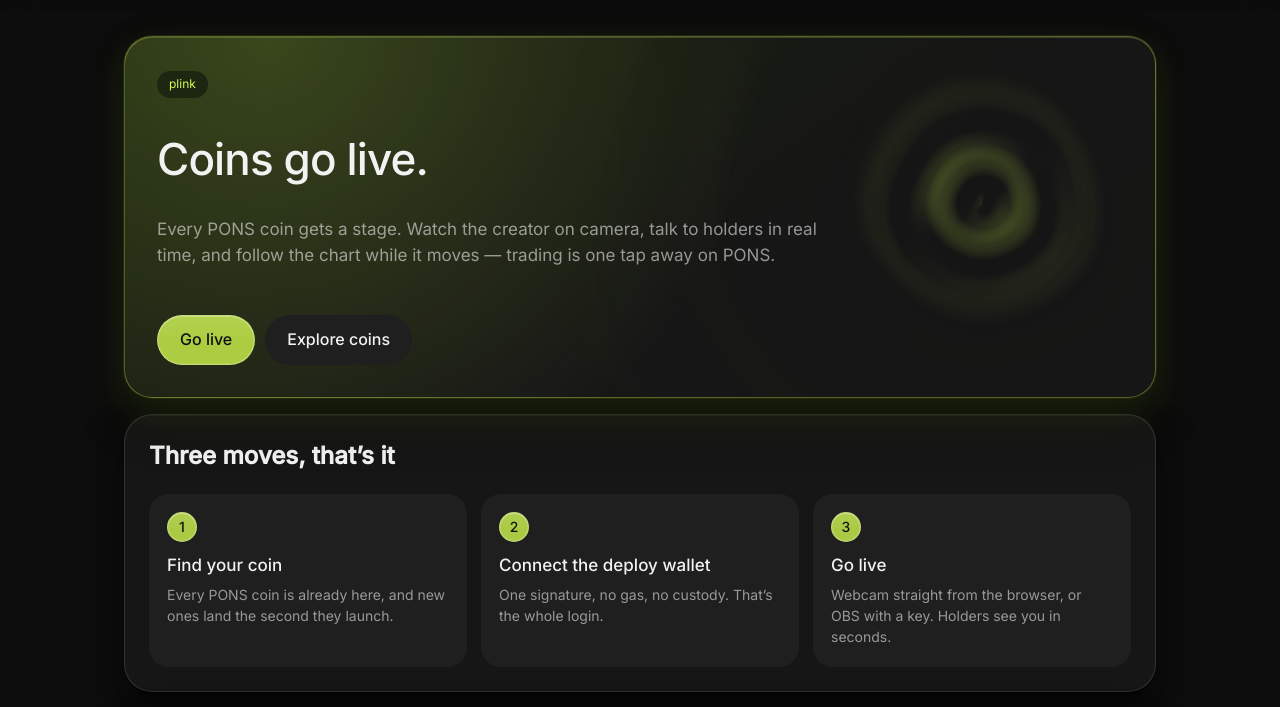
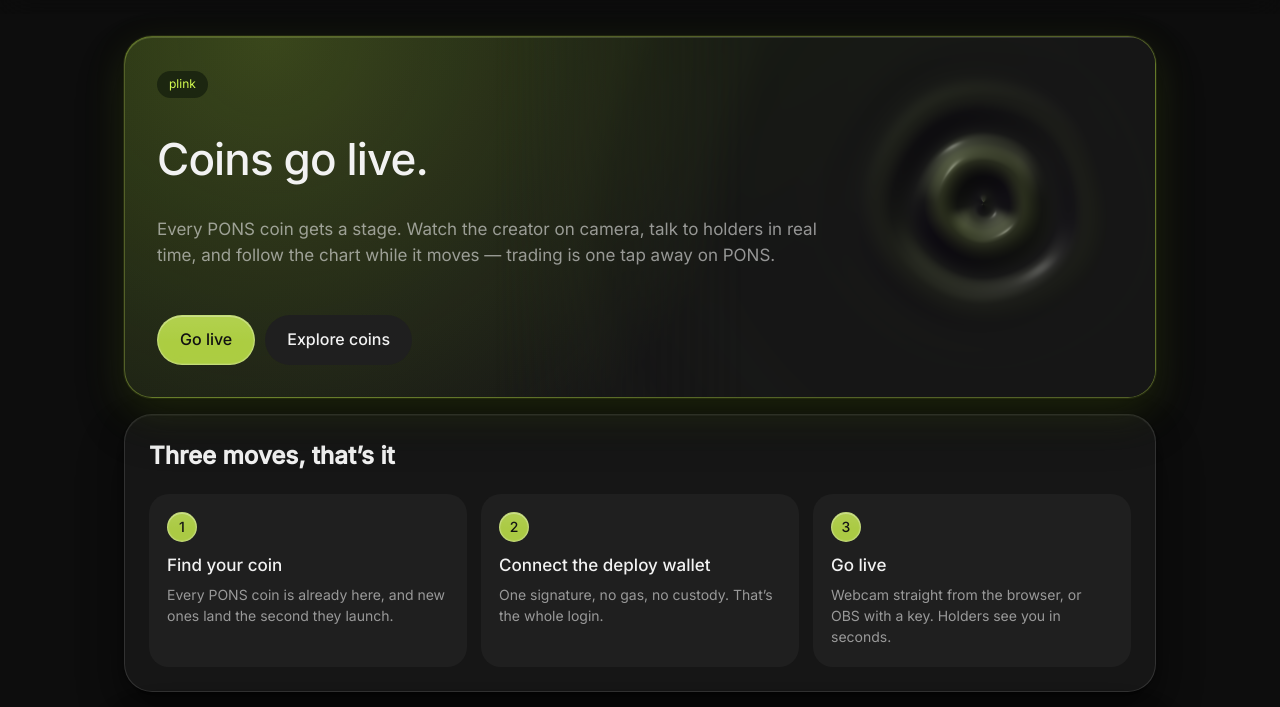
Before and after one commit to Maxx88xx/stream, a plain HTML site: page frontend/index.html in a window 1280 px wide. Shown: the part 62-769 px from the top of the page. Drawn offline with Linux system fonts and the light colour scheme; no server answers; animation ran at ten frames a second.

Commit message:
Hero ripples: real liquid glass — refraction with dispersion over the rebuilt panel backdrop, fresnel-weighted studio reflections; shape and timing unchanged

```diff
--- a/frontend/index.html
+++ b/frontend/index.html
@@ -542,7 +542,7 @@
     const PERIOD = 8, N = 3;
     const VS = 'attribute vec2 a;void main(){gl_Position=vec4(a,0.,1.);}';
     const FS = `precision highp float;
-uniform vec2 uRes;uniform float uT;uniform vec4 uR[${N}];uniform vec3 uLime;
+uniform vec2 uRes;uniform float uT;uniform vec4 uR[${N}];uniform vec3 uLime;uniform vec4 uPanel;
 const float W=6.2831853/${PERIOD.toFixed(1)};
 float wave(vec2 p,vec4 r,float t){
   float age=t-r.z; if(age<=0.) return 0.;
@@ -557,20 +557,49 @@
   return amp*env*sin(6.2831853*d/lam);
 }
 float height(vec2 p,float t){float h=0.;for(int i=0;i<${N};i++)h+=wave(p,uR[i],t);return h;}
+// The panel's own CSS backdrop, rebuilt here so the glass has something to refract.
+// c = panel-space pixels (y down).
+vec3 bg(vec2 c){
+  vec2 W=uPanel.xy;
+  float L=W.x*0.5736+W.y*0.8192;
+  float t=((c.x-W.x*0.5)*0.5736+(c.y-W.y*0.5)*0.8192)/L+0.5;
+  vec3 col=mix(vec3(0.094,0.125,0.059),vec3(0.086),clamp(t/0.64,0.,1.));
+  float rr=length(c-vec2(0.14*W.x,0.))/length(vec2(0.86*W.x,W.y));
+  return mix(col,uLime,0.18*(1.-clamp(rr/0.52,0.,1.)));
+}
+// A hidden soft light field behind the glass: invisible on flat water, shows up
+// only where the surface bends the view (differential refraction).
+vec3 env(vec2 c){
+  vec2 u=c/uPanel.y;
+  float g=0.5+0.5*sin(u.x*2.3+0.4)*sin(u.y*2.9-0.9);
+  return uLime*g*0.34;
+}
 void main(){
   vec2 p=(gl_FragCoord.xy-0.5*uRes)/uRes.y;
   float e=2.0/uRes.y;
   float h=height(p,uT);
   float hx=height(p+vec2(e,0.),uT)-h;
   float hy=height(p+vec2(0.,e),uT)-h;
-  vec3 n=normalize(vec3(-hx/e*0.02,-hy/e*0.02,1.));
+  vec3 n=normalize(vec3(-hx/e*0.1,-hy/e*0.1,1.));
+  vec2 css=vec2(gl_FragCoord.x+uPanel.z,(uRes.y-gl_FragCoord.y)+uPanel.w);
+  // refraction: bend the view by the surface slope, a touch more for blue than red
+  vec2 off=n.xy*vec2(1.,-1.)*uRes.y*0.2;
+  vec3 tr;
+  tr.r=bg(css+off*0.92).r+env(css+off*0.92).r-env(css).r;
+  tr.g=bg(css+off).g+env(css+off).g-env(css).g;
+  tr.b=bg(css+off*1.08).b+env(css+off*1.08).b-env(css).b;
+  // reflection: studio key light from the top-left plus a soft sky band, weighted by fresnel
+  vec3 R=2.*n.z*n-vec3(0.,0.,1.);
+  vec3 key=normalize(vec3(-0.5,0.7,0.6));
+  float kd=max(dot(R,key),0.);
+  float F=0.03+0.97*pow(1.-n.z,2.2);
+  vec3 refl=vec3(1.)*(pow(kd,70.)*1.2+pow(kd,7.)*0.4)+mix(vec3(1.),uLime,0.5)*smoothstep(0.05,0.8,R.y)*0.45;
+  vec3 col=tr+refl*F*4.5+uLime*max(h,0.)*0.3;
+  // shade the slopes that turn away from the key light, like glass thickness
   vec3 L=normalize(vec3(-0.5,0.7,0.6));
-  float dl=dot(n,L)-dot(vec3(0.,0.,1.),L);
-  // soft glass: lit slopes take a broad lime wash, crests hold a little light, far slopes dim gently
-  vec3 hi=uLime*(max(dl,0.)*0.9+max(h,0.)*0.55);
-  float sh=max(-dl,0.)*0.35;
-  float a=clamp(sh+max(hi.r,max(hi.g,hi.b)),0.,1.);
-  gl_FragColor=vec4(min(hi,vec3(a)),a);
+  col*=1.-max(dot(vec3(0.,0.,1.),L)-dot(n,L),0.)*0.6;
+  if(css.y<uPanel.w+1.5) col+=0.12;   // the panel's own 1px top highlight
+  gl_FragColor=vec4(col,1.);
 }`;
     const sh = (t, s) => { const o = gl.createShader(t); gl.shaderSource(o, s); gl.compileShader(o); return o; };
     const prog = gl.createProgram(); gl.attachShader(prog, sh(gl.VERTEX_SHADER, VS)); gl.attachShader(prog, sh(gl.FRAGMENT_SHADER, FS)); gl.linkProgram(prog);
@@ -579,7 +608,7 @@
     gl.bindBuffer(gl.ARRAY_BUFFER, gl.createBuffer());
     gl.bufferData(gl.ARRAY_BUFFER, new Float32Array([-1, -1, 3, -1, -1, 3]), gl.STATIC_DRAW);
     const loc = gl.getAttribLocation(prog, 'a'); gl.enableVertexAttribArray(loc); gl.vertexAttribPointer(loc, 2, gl.FLOAT, false, 0, 0);
-    const uRes = gl.getUniformLocation(prog, 'uRes'), uT = gl.getUniformLocation(prog, 'uT'), uR = gl.getUniformLocation(prog, 'uR');
+    const uRes = gl.getUniformLocation(prog, 'uRes'), uT = gl.getUniformLocation(prog, 'uT'), uR = gl.getUniformLocation(prog, 'uR'), uPanel = gl.getUniformLocation(prog, 'uPanel');
     gl.uniform3f(gl.getUniformLocation(prog, 'uLime'), 0.83, 0.99, 0.31);
     const drops = new Float32Array(N * 4);
     let aspect = 1, raf = 0, visible = true, onScreen = true, shown = false;
@@ -592,6 +621,8 @@
       if (!w || !hh) return;
       if (cv.width !== w || cv.height !== hh) { cv.width = w; cv.height = hh; gl.viewport(0, 0, w, hh); }
       aspect = w / hh; place();
+      const pr = cv.parentElement.getBoundingClientRect(), cr = cv.getBoundingClientRect();
+      gl.uniform4f(uPanel, pr.width * dpr, pr.height * dpr, (cr.left - pr.left) * dpr, (cr.top - pr.top) * dpr);
     };
     const frame = () => {
       raf = 0;
```
